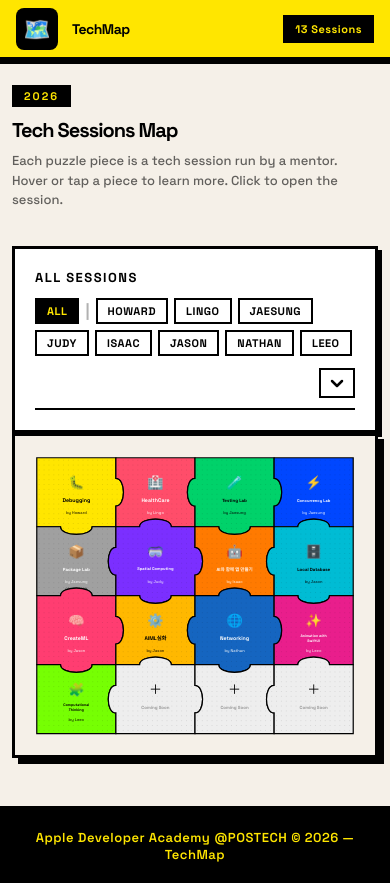
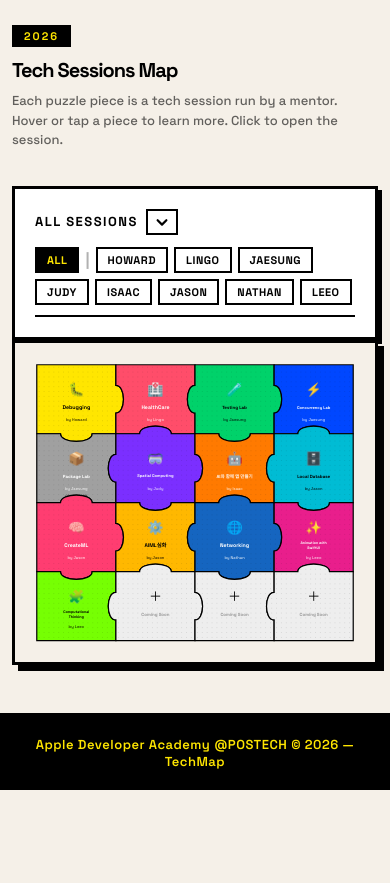
Before and after one commit to jsonpassion/2026TechMap, a plain HTML site: page index.html in a window 390 px wide. Both pictures are taken after a click on the button "ALL". After the commit the page ends 844 px from the top, so only its background shows below. Drawn offline with Linux system fonts and the light colour scheme.

Commit message:
Fix mobile: spotlight opacity, chevron position, hide header on mobile

```diff
--- a/index.html
+++ b/index.html
@@ -125,11 +125,14 @@
       display: flex; align-items: center; gap: 12px; flex-wrap: wrap;
       margin-bottom: 16px; padding-bottom: 10px; border-bottom: 2px solid #000;
     }
+    .legend-title-group {
+      display: flex; align-items: center; gap: 8px; flex-shrink: 0;
+    }
     /* chevron — desktop hidden, mobile shown */
     .legend-chevron {
-      display: none; margin-left: auto; flex-shrink: 0;
+      display: none; flex-shrink: 0;
       background: none; border: 2px solid #000;
-      padding: 5px 8px; cursor: pointer; line-height: 0;
+      padding: 4px 7px; cursor: pointer; line-height: 0;
       transition: transform 0.25s ease;
     }
     .legend-chevron.open { transform: rotate(180deg); }
@@ -196,10 +199,7 @@
 
     /* ---- Responsive ---- */
     @media (max-width: 600px) {
-      #site-header { height: 60px; padding: 0 16px; }
-      .header-title { font-size: 16px; }
-      .header-subtitle { display: none; }
-      .session-count { font-size: 11px; padding: 5px 10px; }
+      #site-header { display: none; }
       #main-content { padding: 24px 12px 48px; }
       .section-title { font-size: 24px; }
       #puzzle-container { padding: 10px; }
@@ -264,13 +264,15 @@
 
     <section id="legend" aria-label="Session Legend">
       <div class="legend-header">
-        <div class="legend-title">All Sessions</div>
+        <div class="legend-title-group">
+          <div class="legend-title">All Sessions</div>
+          <button class="legend-chevron" id="legend-chevron" aria-label="세션 목록 접기/펼치기" aria-expanded="false">
+            <svg width="14" height="14" viewBox="0 0 16 16" fill="none">
+              <path d="M3 6l5 5 5-5" stroke="currentColor" stroke-width="2.5" stroke-linecap="round" stroke-linejoin="round"/>
+            </svg>
+          </button>
+        </div>
         <div class="legend-filters" id="legend-filters"></div>
-        <button class="legend-chevron" id="legend-chevron" aria-label="세션 목록 접기/펼치기" aria-expanded="false">
-          <svg width="16" height="16" viewBox="0 0 16 16" fill="none">
-            <path d="M3 6l5 5 5-5" stroke="currentColor" stroke-width="2.5" stroke-linecap="round" stroke-linejoin="round"/>
-          </svg>
-        </button>
       </div>
       <div class="legend-body" id="legend-body">
         <div class="legend-grid" id="legend-grid" role="list"></div>
@@ -574,6 +576,7 @@
         const match = piece.dataset.id === sessionId;
         piece.classList.toggle('legend-spotlight', match);
         piece.classList.toggle('legend-dimmed', !match);
+        piece.style.opacity = match ? '1' : '0.15';
         if (match) piece.parentNode && piece.parentNode.appendChild(piece);
       });
     }
@@ -581,6 +584,7 @@
     function clearSpotlight() {
       document.querySelectorAll('.piece').forEach(piece => {
         piece.classList.remove('legend-spotlight', 'legend-dimmed');
+        piece.style.opacity = '1';
       });
       if (litLegendItem) { litLegendItem.classList.remove('touch-lit'); litLegendItem = null; }
     }
@@ -605,10 +609,12 @@
           if (!s) return;
           if (mentor === 'ALL') {
             piece.classList.remove('dimmed', 'filter-active');
+            piece.style.opacity = '1';
           } else {
             const match = s.mentor === mentor;
             piece.classList.toggle('dimmed', !match);
             piece.classList.toggle('filter-active', match);
+            piece.style.opacity = match ? '1' : '0.15';
             if (match) piece.parentNode && piece.parentNode.appendChild(piece);
           }
         });
```
